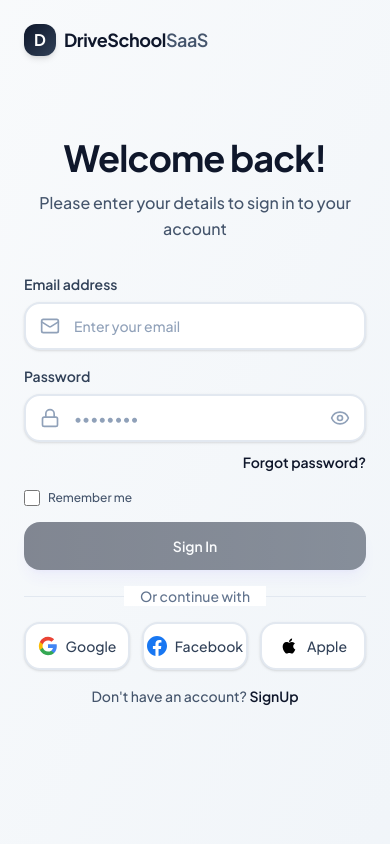
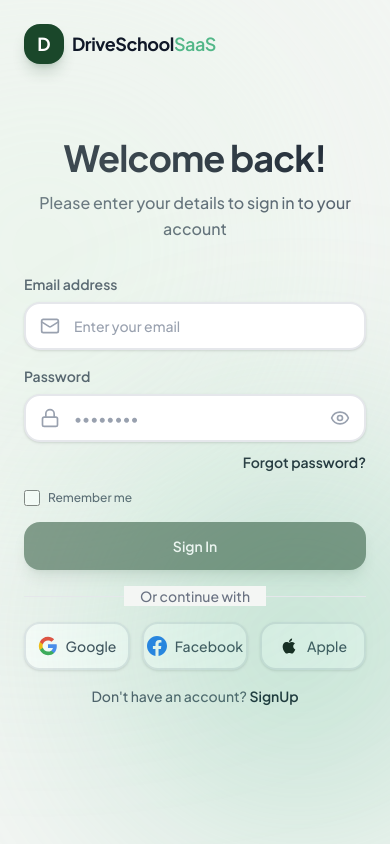
Before and after one commit to weblabtm/DSMS-Web-Client, a React (Vite) app: page /login in a window 390 px wide. Built offline with nearby package versions, Linux system fonts and the light colour scheme; no server answers.

Commit message:
ui updae

```diff
--- a/src/pages/auth/Login.jsx
+++ b/src/pages/auth/Login.jsx
@@ -212,24 +212,30 @@ export default function Login() {
   }
 
   return (
-    <div className="h-screen bg-white flex overflow-hidden">
+    <div className="h-screen bg-[#f4f6f4] flex overflow-hidden relative">
+      {/* Background decorative elements */}
+      <div className="pointer-events-none absolute inset-0 overflow-hidden">
+        <div className="absolute top-0 right-1/4 w-[500px] h-[500px] bg-[#d8f3dc]/40 rounded-full blur-[150px]" />
+        <div className="absolute bottom-0 left-1/4 w-[400px] h-[400px] bg-[#52b788]/30 rounded-full blur-[120px]" />
+      </div>
+
       {/* Logo - Top Left Corner */}
       <div className="absolute top-6 left-6 z-20">
         <a href={buildBaseHostUrl('/')} className="inline-flex items-center gap-2">
           <motion.div
             whileHover={{ scale: 1.05 }}
-            className="flex h-8 w-8 items-center justify-center rounded-lg bg-gradient-to-br from-slate-900 to-slate-700 text-white font-extrabold text-base shadow-md"
+            className="flex h-10 w-10 items-center justify-center rounded-2xl bg-[#1a472a] text-white font-extrabold text-lg shadow-lg shadow-[#1a472a]/20"
           >
             D
           </motion.div>
-          <span className="text-lg font-bold tracking-tight text-slate-900">
-            DriveSchool<span className="text-slate-600 font-semibold">SaaS</span>
+          <span className="text-lg font-bold tracking-tight text-gray-900">
+            DriveSchool<span className="text-[#52b788] font-semibold">SaaS</span>
           </span>
         </a>
       </div>
 
       {/* Left Side - Login Form */}
-      <div className="w-full lg:w-1/2 flex items-center justify-center p-6 lg:p-12 bg-gradient-to-br from-slate-50 to-slate-100">
+      <div className="w-full lg:w-1/2 flex items-center justify-center p-6 lg:p-12">
         <motion.div
           initial={{ opacity: 0, y: 20 }}
           animate={{ opacity: 1, y: 0 }}
@@ -244,8 +250,8 @@ export default function Login() {
             transition={{ duration: 0.5, delay: 0.2 }}
             className="mb-8 text-center"
           >
-            <h1 className="text-4xl font-extrabold text-slate-900 mb-3 tracking-tight">Welcome back!</h1>
-            <p className="text-slate-600 text-base leading-relaxed">Please enter your details to sign in to your account</p>
+            <h1 className="text-4xl font-extrabold text-gray-900 mb-3 tracking-tight">Welcome back!</h1>
+            <p className="text-gray-600 text-base leading-relaxed">Please enter your details to sign in to your account</p>
           </motion.div>
 
           {/* Form */}
@@ -261,9 +267,9 @@ export default function Login() {
               <motion.div
                 initial={{ opacity: 0, x: -10 }}
                 animate={{ opacity: 1, x: 0 }}
-                className="flex items-start gap-3 rounded-lg border border-red-200 bg-red-50 p-4 text-sm text-red-700"
+                className="flex items-start gap-3 rounded-2xl border border-red-200 bg-red-50 p-4 text-sm text-red-700"
               >
-                <AlertCircle className="h-5 w-5 shrink-0 text-red-600 mt-0.5" />
+                <AlertCircle className="h-5 w-5 shrink-0 text-red-500 mt-0.5" />
                 <div className="leading-normal">
                   <span className="font-semibold">Sign in failed: </span>
                   {lockoutTimeLeft > 0
@@ -280,11 +286,11 @@ export default function Login() {
               transition={{ delay: 0.35 }}
               className="space-y-2"
             >
-              <label className="text-sm font-semibold text-slate-700 block">
+              <label className="text-sm font-semibold text-gray-700 block">
                 Email address
               </label>
               <div className="relative group">
-                <div className="absolute inset-y-0 left-0 flex items-center pl-4 pointer-events-none text-slate-400 group-focus-within:text-slate-600 transition-colors">
+                <div className="absolute inset-y-0 left-0 flex items-center pl-4 pointer-events-none text-gray-400 group-focus-within:text-gray-600 transition-colors">
                   <Mail className="h-5 w-5" />
                 </div>
                 <input
@@ -293,7 +299,7 @@ export default function Login() {
                   placeholder="Enter your email"
                   value={identifier}
                   onChange={(e) => setIdentifier(e.target.value)}
-                  className="w-full h-12 pl-12 pr-4 rounded-2xl border-2 border-slate-200 bg-white text-sm text-slate-900 placeholder:text-slate-400 focus:outline-none focus:border-slate-900 focus:ring-4 focus:ring-slate-900/10 transition-all duration-300 shadow-sm hover:shadow-md hover:border-slate-300"
+                  className="w-full h-12 pl-12 pr-4 rounded-2xl border-2 border-gray-200 bg-white text-sm text-gray-900 placeholder:text-gray-400 focus:outline-none focus:border-[#52b788] focus:ring-4 focus:ring-[#52b788]/20 transition-all duration-300 shadow-sm hover:shadow-md hover:border-gray-300"
                 />
               </div>
             </motion.div>
@@ -305,11 +311,11 @@ export default function Login() {
               transition={{ delay: 0.4 }}
               className="space-y-2"
             >
-              <label className="text-sm font-semibold text-slate-700 block">
+              <label className="text-sm font-semibold text-gray-700 block">
                 Password
               </label>
               <div className="relative group">
-                <div className="absolute inset-y-0 left-0 flex items-center pl-4 pointer-events-none text-slate-400 group-focus-within:text-slate-600 transition-colors">
+                <div className="absolute inset-y-0 left-0 flex items-center pl-4 pointer-events-none text-gray-400 group-focus-within:text-gray-600 transition-colors">
                   <Lock className="h-5 w-5" />
                 </div>
                 <input
@@ -318,12 +324,12 @@ export default function Login() {
                   placeholder="••••••••"
                   value={password}
                   onChange={(e) => setPassword(e.target.value)}
-                  className="w-full h-12 pl-12 pr-12 rounded-2xl border-2 border-slate-200 bg-white text-sm text-slate-900 placeholder:text-slate-400 focus:outline-none focus:border-slate-900 focus:ring-4 focus:ring-slate-900/10 transition-all duration-300 shadow-sm hover:shadow-md hover:border-slate-300"
+                  className="w-full h-12 pl-12 pr-12 rounded-2xl border-2 border-gray-200 bg-white text-sm text-gray-900 placeholder:text-gray-400 focus:outline-none focus:border-[#52b788] focus:ring-4 focus:ring-[#52b788]/20 transition-all duration-300 shadow-sm hover:shadow-md hover:border-gray-300"
                 />
                 <button
                   type="button"
                   onClick={() => setShowPassword(!showPassword)}
-                  className="absolute inset-y-0 right-0 flex items-center pr-4 text-slate-400 hover:text-slate-600 transition-colors cursor-pointer group-focus-within:text-slate-600"
+                  className="absolute inset-y-0 right-0 flex items-center pr-4 text-gray-400 hover:text-gray-600 transition-colors cursor-pointer group-focus-within:text-gray-600"
                 >
                   {showPassword ? <EyeOff className="h-5 w-5" /> : <Eye className="h-5 w-5" />}
                 </button>
@@ -332,7 +338,7 @@ export default function Login() {
                 <button
                   type="button"
                   onClick={() => navigate('/resetPassword/request', { state: { email: identifier } })}
-                  className="text-sm font-semibold text-slate-900 hover:text-slate-700 transition-colors"
+                  className="text-sm font-semibold text-gray-900 hover:text-gray-700 transition-colors"
                 >
                   Forgot password?
                 </button>
@@ -351,9 +357,9 @@ export default function Login() {
                 id="remember"
                 checked={rememberMe}
                 onChange={(e) => setRememberMe(e.target.checked)}
-                className="h-4 w-4 rounded border-slate-300 text-slate-900 focus:ring-slate-900"
+                className="h-4 w-4 rounded border-gray-300 text-[#1a472a] focus:ring-[#1a472a]"
               />
-              <label htmlFor="remember" className="ml-2 text-xs text-slate-600">
+              <label htmlFor="remember" className="ml-2 text-xs text-gray-600">
                 Remember me
               </label>
             </motion.div>
@@ -367,7 +373,7 @@ export default function Login() {
               <Button
                 type="submit"
                 disabled={isLoading || !identifier || !password}
-                className="w-full flex items-center justify-center gap-2 h-12 bg-gradient-to-r from-slate-900 to-slate-800 hover:from-slate-800 hover:to-slate-700 text-white font-semibold rounded-2xl shadow-lg hover:shadow-xl transition-all duration-300"
+                className="w-full flex items-center justify-center gap-2 h-12 bg-[#1a472a] hover:bg-[#2d6a4f] text-white font-semibold rounded-2xl shadow-lg shadow-[#1a472a]/20 transition-all duration-300"
               >
                 {isLoading ? (
                   <>
@@ -388,10 +394,10 @@ export default function Login() {
               className="relative"
             >
               <div className="absolute inset-0 flex items-center">
-                <div className="w-full border-t border-slate-200"></div>
+                <div className="w-full border-t border-gray-200"></div>
               </div>
               <div className="relative flex justify-center text-sm">
-                <span className="px-4 bg-white text-slate-500">Or continue with</span>
+                <span className="px-4 bg-[#f4f6f4] text-gray-500">Or continue with</span>
               </div>
             </motion.div>
 
@@ -404,7 +410,7 @@ export default function Login() {
             >
               <button
                 type="button"
-                className="flex items-center justify-center gap-2 h-12 rounded-2xl border-2 border-slate-200 bg-white hover:bg-slate-50 hover:border-slate-300 transition-all duration-200 shadow-sm"
+                className="flex items-center justify-center gap-2 h-12 rounded-2xl border-2 border-gray-200 bg-white hover:bg-gray-50 hover:border-gray-300 transition-all duration-200 shadow-sm"
               >
                 <svg className="w-5 h-5" viewBox="0 0 24 24">
                   <path fill="#4285F4" d="M22.56 12.25c0-.78-.07-1.53-.2-2.25H12v4.26h5.92c-.26 1.37-1.04 2.53-2.21 3.31v2.77h3.57c2.08-1.92 3.28-4.74 3.28-8.09z"/>
@@ -412,25 +418,25 @@ export default function Login() {
                   <path fill="#FBBC05" d="M5.84 14.09c-.22-.66-.35-1.36-.35-2.09s.13-1.43.35-2.09V7.07H2.18C1.43 8.55 1 10.22 1 12s.43 3.45 1.18 4.93l2.85-2.22.81-.62z"/>
                   <path fill="#EA4335" d="M12 5.38c1.62 0 3.06.56 4.21 1.64l3.15-3.15C17.45 2.09 14.97 1 12 1 7.7 1 3.99 3.47 2.18 7.07l3.66 2.84c.87-2.6 3.3-4.53 6.16-4.53z"/>
                 </svg>
-                <span className="text-sm font-medium text-slate-700">Google</span>
+                <span className="text-sm font-medium text-gray-700">Google</span>
               </button>
               <button
                 type="button"
-                className="flex items-center justify-center gap-2 h-12 rounded-2xl border-2 border-slate-200 bg-white hover:bg-slate-50 hover:border-slate-300 transition-all duration-200 shadow-sm"
+                className="flex items-center justify-center gap-2 h-12 rounded-2xl border-2 border-gray-200 bg-white hover:bg-gray-50 hover:border-gray-300 transition-all duration-200 shadow-sm"
               >
                 <svg className="w-5 h-5" fill="#1877F2" viewBox="0 0 24 24">
                   <path d="M24 12.073c0-6.627-5.373-12-12-12s-12 5.373-12 12c0 5.99 4.388 10.954 10.125 11.854v-8.385H7.078v-3.47h3.047V9.43c0-3.007 1.792-4.669 4.533-4.669 1.312 0 2.686.235 2.686.235v2.953H15.83c-1.491 0-1.956.925-1.956 1.874v2.25h3.328l-.532 3.47h-2.796v8.385C19.612 23.027 24 18.062 24 12.073z"/>
                 </svg>
-                <span className="text-sm font-medium text-slate-700">Facebook</span>
+                <span className="text-sm font-medium text-gray-700">Facebook</span>
               </button>
               <button
                 type="button"
-                className="flex items-center justify-center gap-2 h-12 rounded-2xl border-2 border-slate-200 bg-white hover:bg-slate-50 hover:border-slate-300 transition-all duration-200 shadow-sm"
+                className="flex items-center justify-center gap-2 h-12 rounded-2xl border-2 border-gray-200 bg-white hover:bg-gray-50 hover:border-gray-300 transition-all duration-200 shadow-sm"
               >
                 <svg className="w-5 h-5" fill="#000000" viewBox="0 0 24 24">
                   <path d="M17.05 20.28c-.98.95-2.05.8-3.08.35-1.09-.46-2.09-.48-3.24 0-1.44.62-2.2.44-3.06-.35C2.79 15.25 3.51 7.59 9.05 7.31c1.35.07 2.29.74 3.08.8 1.18-.24 2.31-.93 3.57-.84 1.51.12 2.65.72 3.4 1.8-3.12 1.87-2.38 5.98.48 7.13-.57 1.5-1.31 2.99-2.54 4.09l.01-.01zM12.03 7.25c-.15-2.23 1.66-4.07 3.74-4.25.29 2.58-2.34 4.5-3.74 4.25z"/>
                 </svg>
-                <span className="text-sm font-medium text-slate-700">Apple</span>
+                <span className="text-sm font-medium text-gray-700">Apple</span>
               </button>
             </motion.div>
           </motion.form>
@@ -442,9 +448,9 @@ export default function Login() {
             transition={{ delay: 0.6 }}
             className="mt-4 text-center"
           >
-            <p className="text-sm text-slate-600">
+            <p className="text-sm text-gray-600">
               Don't have an account?{' '}
-              <a href={buildBaseHostUrl('/register')} className="font-semibold text-slate-900 hover:text-slate-700 transition-colors">
+              <a href={buildBaseHostUrl('/register')} className="font-semibold text-gray-900 hover:text-gray-700 transition-colors">
                 SignUp
               </a>
             </p>
@@ -459,7 +465,7 @@ export default function Login() {
           alt="Professional Driving"
           className="absolute inset-0 w-full h-full object-cover"
         />
-        <div className="absolute inset-0 bg-gradient-to-br from-slate-900/80 to-slate-800/70" />
+        <div className="absolute inset-0 bg-gradient-to-br from-[#1a472a]/85 to-[#2d6a4f]/75" />
         <div className="relative z-10 flex flex-col justify-center items-center p-16 text-white">
           <motion.div
             initial={{ opacity: 0, scale: 0.9 }}
```
Also changed, not shown: src/pages/auth/Challenge.jsx (+17 -13 lines), src/pages/auth/Otp.jsx (+46 -42 lines).
